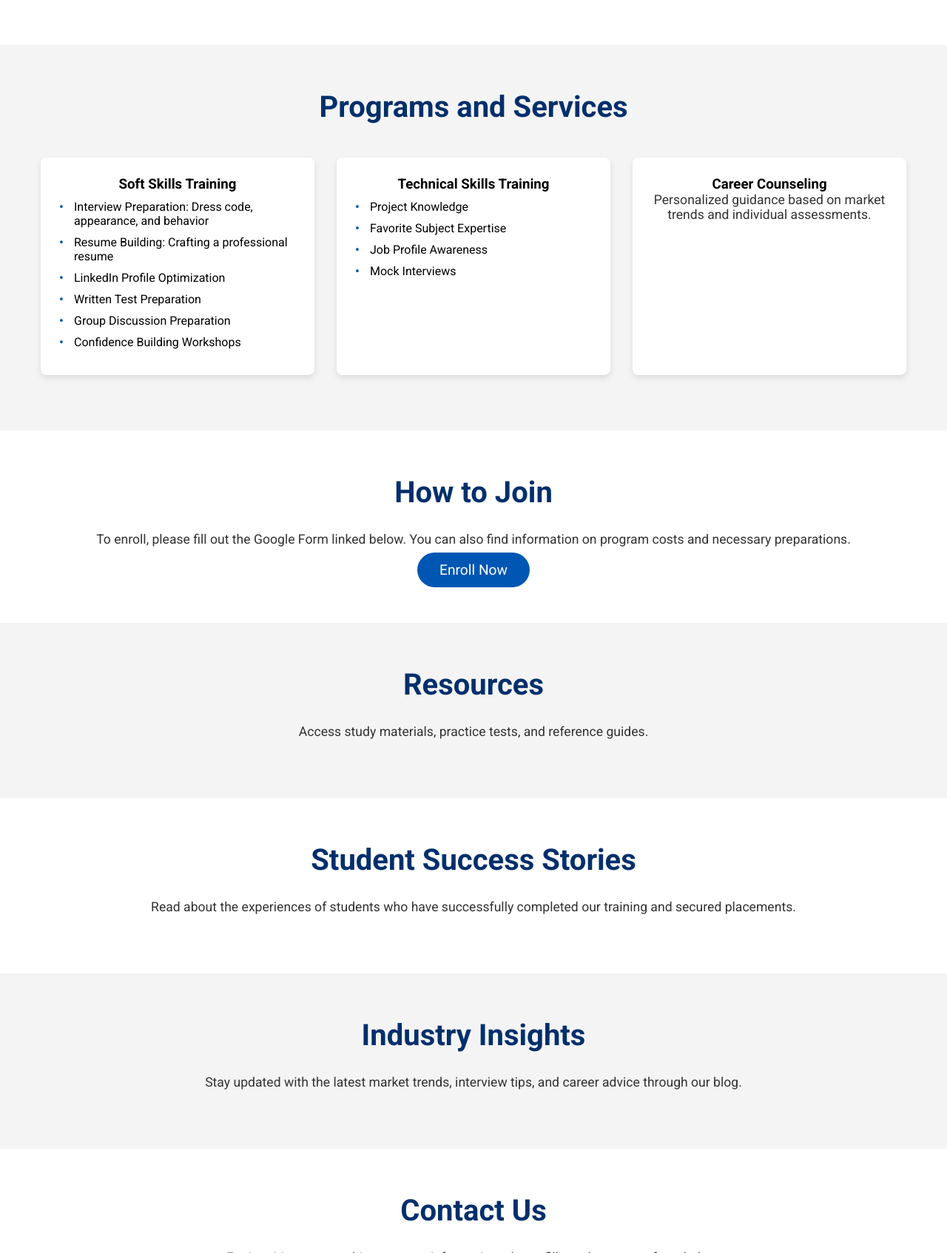
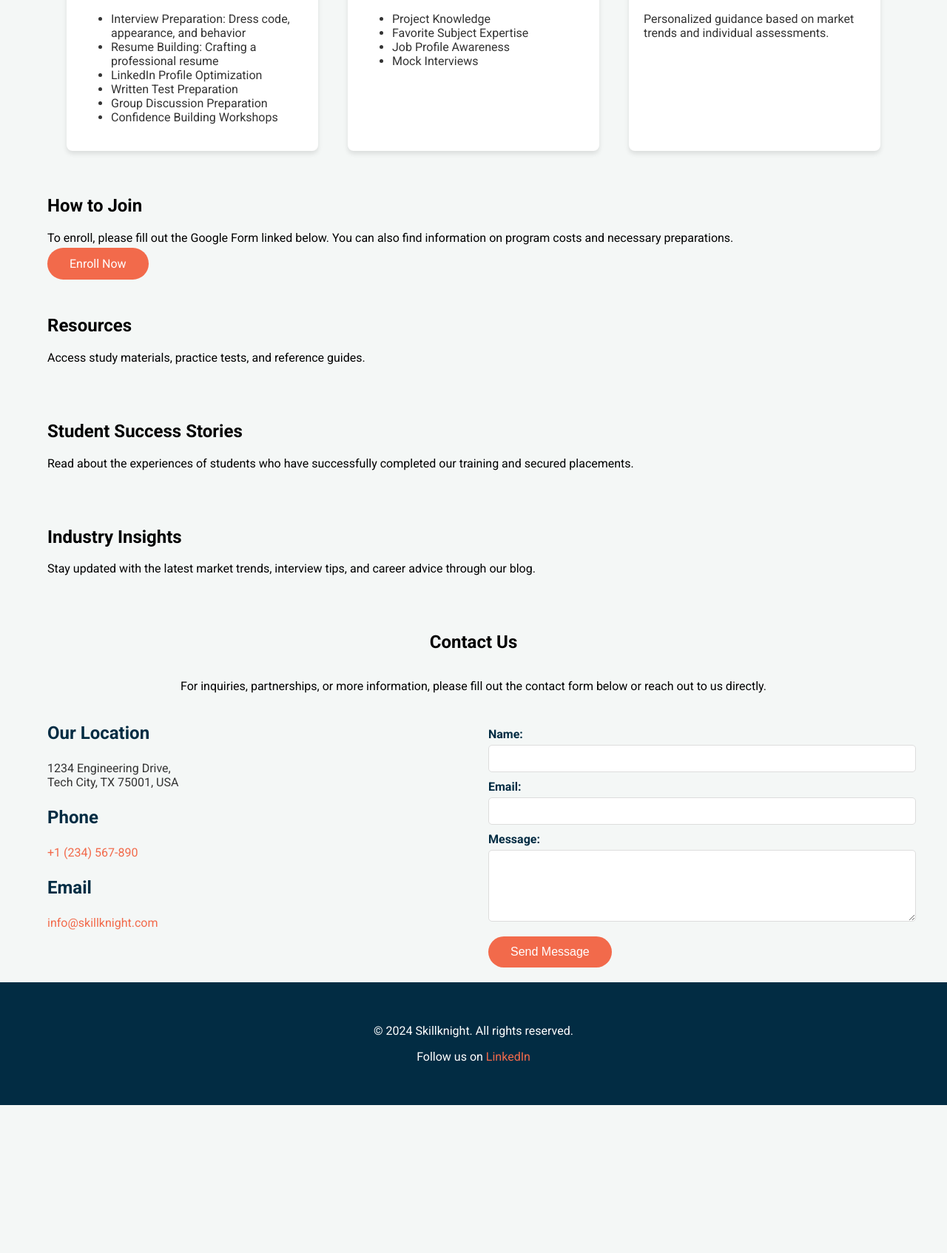
Before and after one commit to mukulsri/website, a website: page sample1/index.html in a window 1280 px wide. Shown: the part 1106-2800 px from the top of the page at 74% size. After the commit the page ends 2600 px from the top, so only its background shows below. Drawn offline with Linux system fonts and the light colour scheme.

Commit message:
Updating code

```diff
--- a/sample1/index.html
+++ b/sample1/index.html
@@ -1,18 +1,44 @@
 <!DOCTYPE html>
 <html lang="en">
+
 <head>
     <meta charset="UTF-8">
     <meta http-equiv="X-UA-Compatible" content="IE=edge">
     <meta name="viewport" content="width=device-width, initial-scale=1.0">
     <title>Skillknight - Empowering Future Engineers</title>
-    <meta name="description" content="Skillknight empowers future engineers with training for successful careers. Join our programs for technical and soft skills development.">
-    <meta name="keywords" content="engineering, career training, technical skills, soft skills, placements, Skillknight">
+    <meta name="description"
+        content="Skillknight empowers future engineers with training for successful careers. Join our programs for technical and soft skills development.">
+    <meta name="keywords"
+        content="engineering, career training, technical skills, soft skills, placements, Skillknight">
     <link rel="stylesheet" href="styles.css">
     <link rel="preconnect" href="https://fonts.googleapis.com">
     <link rel="preconnect" href="https://fonts.gstatic.com" crossorigin>
     <link href="https://fonts.googleapis.com/css2?family=Roboto:wght@400;700&display=swap" rel="stylesheet">
 </head>
+
 <body>
+    <!-- New Header Section -->
+    <header class="main-header">
+        <div class="container">
+            <div class="logo">
+                <a href="#">Skillknight</a>
+            </div>
+            <nav class="main-nav">
+                <ul>
+                    <li><a href="#introduction">Home</a></li>
+                    <li><a href="#about-us">About Us</a></li>
+                    <!-- <li><a href="#programs">Programs</a></li> -->
+                    <li><a href="#enrollment">Enroll</a></li>
+                    <!-- <li><a href="#resources">Resources</a></li> -->
+                    <!-- <li><a href="#testimonials">Testimonials</a></li> -->
+                    <!-- <li><a href="#blog">Blog</a></li> -->
+                    <li><a href="#contact-us">Contact</a></li>
+                </ul>
+            </nav>
+        </div>
+    </header>
+
+    <!-- Hero Section -->
     <header class="hero" role="banner">
         <div class="hero-content">
             <h1>Empowering Future Engineers for Successful Careers</h1>
@@ -25,7 +51,8 @@
         <section id="introduction" class="section">
             <div class="container">
                 <h2>Welcome to Skillknight</h2>
-                <p>To make students job-ready, Skillknight is dedicated to training engineering candidates to excel in both on-campus and off-campus placements.</p>
+                <p>To make students job-ready, Skillknight is dedicated to training engineering candidates to excel in
+                    both on-campus and off-campus placements.</p>
                 <a href="#about-us" class="cta-button">Learn More</a>
             </div>
         </section>
@@ -33,19 +60,23 @@
         <section id="about-us" class="section">
             <div class="container">
                 <h2>About Us</h2>
-                <p>Our mission is to bridge the skills gap and prepare students for placements through specialized training in technical and soft skills.</p>
+                <p>Our mission is to bridge the skills gap and prepare students for placements through specialized
+                    training in technical and soft skills.</p>
                 <div class="about-content">
                     <div class="card">
                         <h3>Why We Exist</h3>
-                        <p>There is a significant skills gap in both technical and soft skills, which we aim to fill through our comprehensive training programs.</p>
+                        <p>There is a significant skills gap in both technical and soft skills, which we aim to fill
+                            through our comprehensive training programs.</p>
                     </div>
                     <div class="card">
                         <h3>Target Audience</h3>
-                        <p>We serve final-year engineering students in their 7th and 8th semesters, specifically in CS, ECE, and IT branches.</p>
+                        <p>We serve final-year engineering students in their 7th and 8th semesters, specifically in CS,
+                            ECE, and IT branches.</p>
                     </div>
                     <div class="card">
                         <h3>How We Operate</h3>
-                        <p>We offer a mix of on-campus and virtual sessions to provide flexible learning opportunities for all students.</p>
+                        <p>We offer a mix of on-campus and virtual sessions to provide flexible learning opportunities
+                            for all students.</p>
                     </div>
                 </div>
             </div>
@@ -86,7 +117,8 @@
         <section id="enrollment" class="section">
             <div class="container">
                 <h2>How to Join</h2>
-                <p>To enroll, please fill out the Google Form linked below. You can also find information on program costs and necessary preparations.</p>
+                <p>To enroll, please fill out the Google Form linked below. You can also find information on program
+                    costs and necessary preparations.</p>
                 <a href="#" class="cta-button">Enroll Now</a>
             </div>
         </section>
@@ -101,7 +133,8 @@
         <section id="testimonials" class="section">
             <div class="container">
                 <h2>Student Success Stories</h2>
-                <p>Read about the experiences of students who have successfully completed our training and secured placements.</p>
+                <p>Read about the experiences of students who have successfully completed our training and secured
+                    placements.</p>
             </div>
         </section>
 
@@ -112,11 +145,33 @@
             </div>
         </section>
 
+        <!-- Contact Us Section -->
         <section id="contact-us" class="section">
             <div class="container">
                 <h2>Contact Us</h2>
-                <p>For inquiries, partnerships, or more information, please fill out the contact form below.</p>
-                <form action="submit_form.php" method="post">
+                <p>For inquiries, partnerships, or more information, please fill out the contact form below or reach out
+                    to us directly.</p>
+
+                <!-- Wrapper for Contact Details and Form -->
+                <div class="contact-details-form-wrapper">
+                    <!-- Contact Details -->
+                    <div class="contact-details">
+                        <div class="contact-item">
+                            <h3>Our Location</h3>
+                            <p>1234 Engineering Drive,<br> Tech City, TX 75001, USA</p>
+                        </div>
+                        <div class="contact-item">
+                            <h3>Phone</h3>
+                            <p><a href="tel:+1234567890">+1 (234) 567-890</a></p>
+                        </div>
+                        <div class="contact-item">
+                            <h3>Email</h3>
+                            <p><a href="mailto:info@skillknight.com">info@skillknight.com</a></p>
+                        </div>
+                    </div>
+
+                    <!-- Contact Form -->
+                    <form action="submit_form.php" method="post" class="contact-form">
                         <label for="name">Name:</label>
                         <input type="text" id="name" name="name" required>
 
@@ -128,6 +183,7 @@
 
                         <button type="submit" class="cta-button">Send Message</button>
                     </form>
+                </div>
             </div>
         </section>
     </main>
@@ -141,4 +197,7 @@
 
     <script src="script.js"></script>
 </body>
+
 </html>
+
+</html>
--- a/sample1/styles.css
+++ b/sample1/styles.css
@@ -1,210 +1,277 @@
-/* General Reset */
-* {
+/* General Styles */
+body {
+    font-family: 'Roboto', sans-serif;
     margin: 0;
     padding: 0;
-    box-sizing: border-box;
-    font-family: 'Roboto', sans-serif;
+    background-color: #f4f7f6; /* Light background color */
+}
+
+.container {
+    width: 90%;
+    max-width: 1200px;
+    margin: 0 auto;
+    padding: 20px;
+}
+
+/* Header Styles */
+.main-header {
+    background-color: #022c43; /* Dark blue background */
+    color: white;
+    padding: 10px 0;
+    position: fixed;
+    width: 100%;
+    top: 0;
+    left: 0;
+    z-index: 1000;
+}
+
+.main-header .container {
+    display: flex;
+    justify-content: space-between;
+    align-items: center;
+}
+
+.logo a {
+    color: white;
+    font-size: 1.5rem;
+    text-decoration: none;
+}
+
+.main-nav ul {
+    list-style: none;
+    margin: 0;
+    padding: 0;
+    display: flex;
+    gap: 20px;
+}
+
+.main-nav ul li {
+    display: inline;
+}
+
+.main-nav ul li a {
+    color: white;
+    text-decoration: none;
+    padding: 10px 15px;
+    transition: background-color 0.3s ease;
+}
+
+.main-nav ul li a:hover {
+    background-color: #026873; /* Teal hover background */
+    border-radius: 5px;
 }
 
 /* Hero Section */
 .hero {
-    background: url('https://media.gettyimages.com/id/1162040662/vector/vector-superhero-silhouette-with-sunburst-effect-background.jpg?s=612x612&w=0&k=20&c=NyvKS97BiIyoZ4Z75Sd7Iptc9BTckQQNep91MGhuRmo=') no-repeat center center/cover;
+    background-color: #022c43; /* Dark blue background */
     color: white;
     text-align: center;
-    padding: 150px 20px;
-    position: relative;
+    padding: 100px 20px;
+    margin-top: 60px; /* Adjusted for fixed header */
 }
 
-.hero::before {
-    content: '';
-    position: absolute;
-    top: 0;
-    left: 0;
-    width: 100%;
-    height: 100%;
-    background: rgba(0, 0, 0, 0.5);
+.hero-content h1 {
+    font-size: 2.5rem;
+    margin-bottom: 20px;
 }
 
-.hero-content {
-    position: relative;
-    z-index: 1;
-}
-
-.hero h1 {
-    font-size: 3rem;
-    margin-bottom: 20px;
-    animation: fadeInDown 1s ease-out;
-}
-
-.hero p {
-    font-size: 1.5rem;
+.hero-content p {
+    font-size: 1.25rem;
     margin-bottom: 30px;
-    animation: fadeInUp 1s ease-out;
 }
 
 .cta-button {
-    background-color: #0056b3;
+    background-color: #f26a4b; /* Orange button color */
     color: white;
     padding: 12px 30px;
+    border: none;
+    border-radius: 30px;
+    font-size: 1rem;
     text-decoration: none;
-    font-size: 1.2rem;
-    border-radius: 30px;
-    transition: background-color 0.3s;
+    cursor: pointer;
+    transition: background-color 0.3s ease, transform 0.3s ease;
 }
 
 .cta-button:hover {
-    background-color: #003d7a;
+    background-color: #e63946; /* Darker orange hover */
+    transform: scale(1.05);
 }
 
-/* Sections */
-.section {
-    padding: 60px 20px;
-    background-color: #f4f4f4;
+/* About Us Section */
+.about-content {
+    display: flex;
+    justify-content: center;
+    gap: 40px;
+    margin-top: 30px;
+    flex-wrap: wrap;
 }
 
-.section:nth-of-type(even) {
-    background-color: #ffffff;
+.card {
+    background-color: white;
+    padding: 20px;
+    border-radius: 8px;
+    box-shadow: 0 4px 6px rgba(0, 0, 0, 0.1);
+    width: 300px;
+    text-align: left;
+    border-top: 4px solid #026873; /* Teal accent */
+    transition: transform 0.3s ease, box-shadow 0.3s ease; /* Added transition for hover effect */
 }
 
-.container {
-    max-width: 1200px;
-    margin: 0 auto;
+.card h3 {
+    color: #022c43; /* Dark blue for card titles */
+}
+
+/* Hover effect for cards */
+.card:hover {
+    transform: translateY(-10px); /* Pops up the card */
+    box-shadow: 0 8px 15px rgba(0, 0, 0, 0.15); /* Stronger shadow for popping effect */
+}
+
+/* Programs Section */
+.programs-content {
+    display: flex;
+    justify-content: center;
+    gap: 40px;
+    margin-top: 30px;
+    flex-wrap: wrap;
+}
+
+.programs-content .card ul {
+    color: #333;
+}
+
+.programs-content .card p {
+    color: #333;
+}
+
+/* Contact Us Section */
+#contact-us .container {
+    display: flex;
+    flex-direction: column;
+    align-items: center;
     text-align: center;
 }
 
-h2 {
-    font-size: 2.5rem;
-    margin-bottom: 30px;
-    color: #002f6c;
+.contact-details-form-wrapper {
+    display: flex;
+    justify-content: space-between;
+    gap: 40px;
+    flex-wrap: wrap;
+    width: 100%;
 }
 
-p {
-    font-size: 1.1rem;
+.contact-details {
+    flex: 1;
+    min-width: 300px;
+}
+
+.contact-item {
     margin-bottom: 20px;
+    text-align: left;
+}
+
+.contact-item h3 {
+    font-size: 1.5rem;
+    color: #022c43; /* Dark blue for contact titles */
+}
+
+.contact-item p {
+    font-size: 1rem;
     color: #333;
 }
 
-.about-content, .programs-content {
-    display: flex;
-    justify-content: space-around;
-    flex-wrap: wrap;
-    margin-top: 30px;
+.contact-item a {
+    color: #f26a4b; /* Orange links */
+    text-decoration: none;
+    transition: color 0.3s ease;
 }
 
-.card {
-    flex: 1 1 300px;
-    margin: 15px;
-    padding: 25px;
-    background-color: #ffffff;
-    border-radius: 8px;
-    box-shadow: 0 4px 8px rgba(0, 0, 0, 0.1);
-    transition: transform 0.3s;
+.contact-item a:hover {
+    color: #e63946; /* Darker orange hover */
 }
 
-.card:hover {
-    transform: translateY(-10px);
+.contact-form {
+    flex: 1;
+    min-width: 300px;
+    display: flex;
+    flex-direction: column;
+    align-items: flex-start;
+    margin-top: 20px;
 }
 
-ul {
+.contact-form label {
+    margin-top: 10px;
+    font-weight: bold;
+    color: #022c43; /* Dark blue for labels */
     text-align: left;
-    list-style: none;
 }
 
-ul li {
-    margin: 10px 0;
-    padding-left: 20px;
-    position: relative;
-}
-
-ul li::before {
-    content: '•';
-    color: #0056b3;
-    font-weight: bold;
-    position: absolute;
-    left: 0;
-}
-
-/* Footer */
-footer {
-    background-color: #002f6c;
-    color: white;
-    text-align: center;
-    padding: 20px;
-}
-
-footer p {
-    margin: 10px 0;
-}
-
-footer a {
-    color: #e5e5e6;
-    text-decoration: none;
-}
-
-footer a:hover {
-    text-decoration: underline;
-}
-
-/* Forms */
-form {
-    display: flex;
-    flex-direction: column;
-    align-items: center;
-}
-
-form label {
-    margin-top: 10px;
-    font-weight: bold;
-}
-
-form input, form textarea {
+.contact-form input,
+.contact-form textarea {
     width: 100%;
     max-width: 600px;
     padding: 10px;
     margin-top: 5px;
     border: 1px solid #ddd;
     border-radius: 5px;
+    transition: border-color 0.3s ease, box-shadow 0.3s ease;
 }
 
-form button {
+.contact-form input:focus,
+.contact-form textarea:focus {
+    border-color: #026873; /* Teal focus */
+    box-shadow: 0 0 5px rgba(2, 104, 115, 0.5); /* Teal shadow */
+}
+
+.contact-form button {
     margin-top: 20px;
-    background-color: #0056b3;
+    background-color: #f26a4b; /* Orange button */
     color: white;
     padding: 12px 30px;
     border: none;
     border-radius: 30px;
     font-size: 1rem;
     cursor: pointer;
-    transition: background-color 0.3s;
+    transition: background-color 0.3s ease, transform 0.3s ease;
 }
 
-form button:hover {
-    background-color: #003d7a;
+.contact-form button:hover {
+    background-color: #e63946; /* Darker orange hover */
+    transform: scale(1.05);
+}
+
+/* Footer Styles */
+footer {
+    background-color: #022c43; /* Dark blue background */
+    color: white;
+    padding: 20px 0;
+    text-align: center;
+}
+
+footer a {
+    color: #f26a4b; /* Orange links */
+    text-decoration: none;
+}
+
+footer a:hover {
+    color: #e63946; /* Darker orange hover */
 }
 
 /* Responsive Design */
 @media (max-width: 768px) {
-    .hero {
-        padding: 100px 10px;
+    .main-nav ul {
+        flex-direction: column;
+        align-items: center;
     }
 
-    .hero h1 {
-        font-size: 2.5rem;
+    .contact-details-form-wrapper {
+        flex-direction: column;
+        align-items: center;
     }
 
-    .hero p {
-        font-size: 1.2rem;
-    }
-
-    .section {
-        padding: 40px 10px;
-    }
-
-    .card {
-        flex: 1 1 100%;
-    }
-
-    form input, form textarea {
-        width: 100%;
+    .contact-item,
+    .contact-form {
+        text-align: center;
+        align-items: center;
     }
 }
```
Lines whose indentation alone changed are shown as unchanged.
